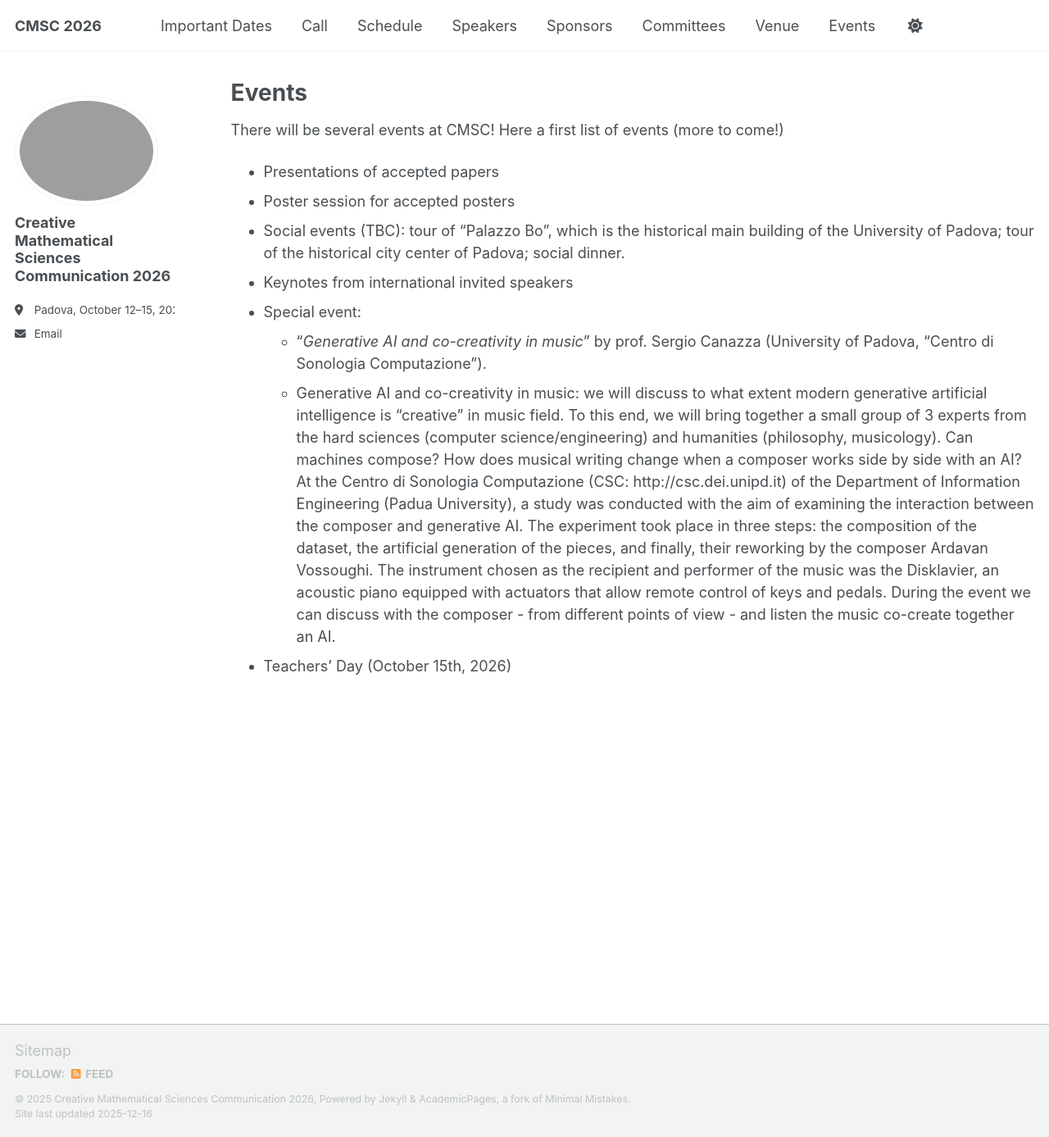
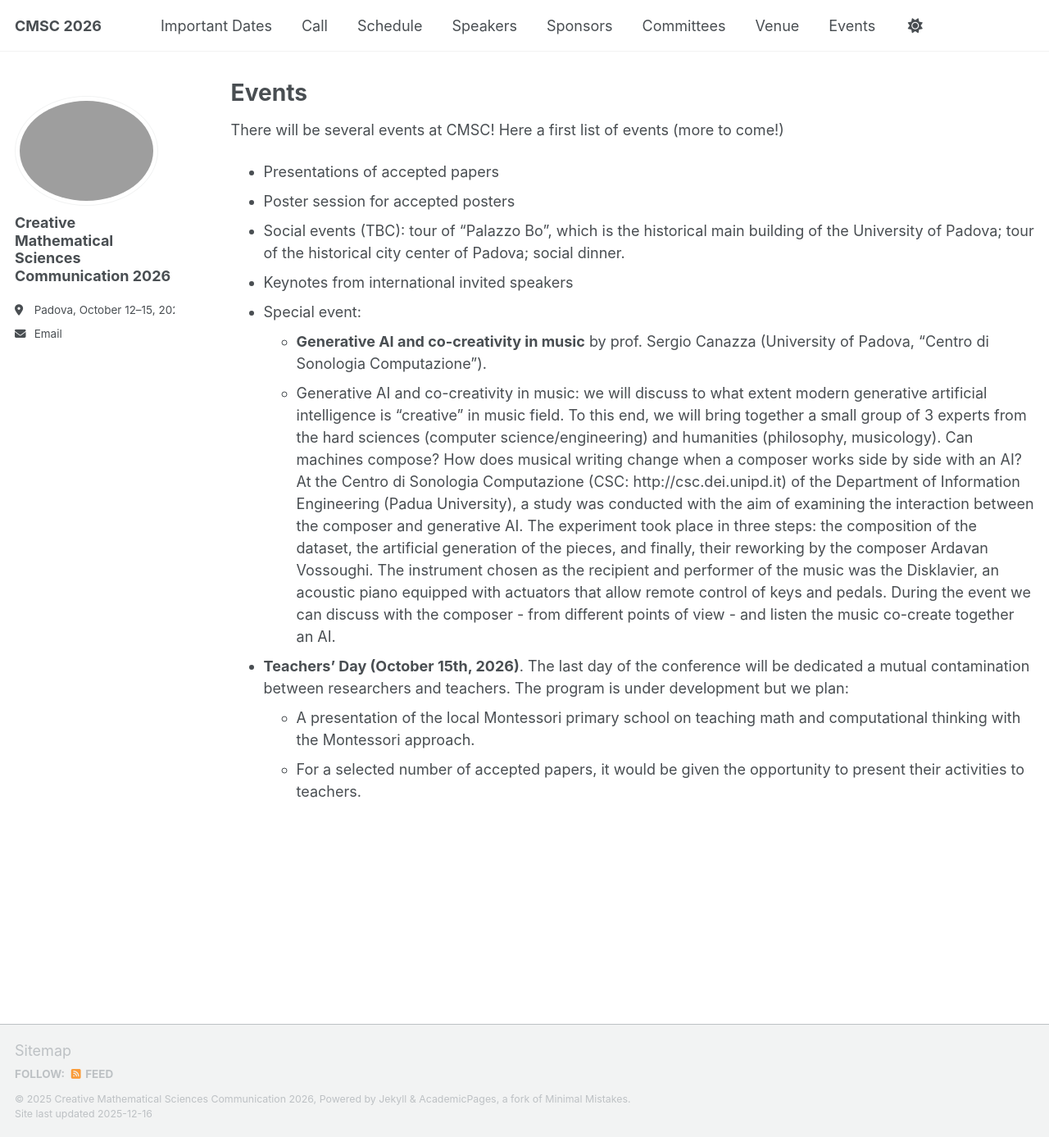
Before and after one commit to CMSC2026/cmsc2026.github.io, a Jekyll site: the page built from _pages/more-info.md, in a window 1280 px wide and 1387 px high. Shown: the whole window at 82% size. Built offline with Jekyll 4.4.1, drawn with Linux system fonts in a browser that asks for light colours; a script that is not in the unit is left out.

Commit message:
Update more-info.md

```diff
--- a/_pages/more-info.md
+++ b/_pages/more-info.md
@@ -12,6 +12,8 @@ There will be several events at CMSC! Here a first list of events (more to come!
 - Social events (TBC): tour of "Palazzo Bo", which is the historical main building of the University of Padova; tour of the historical city center of Padova; social dinner.
 - Keynotes from international invited speakers
 - Special event:
-  - "_Generative AI and co-creativity in music_" by prof. Sergio Canazza (University of Padova, "Centro di Sonologia Computazione").
+  - **Generative AI and co-creativity in music** by prof. Sergio Canazza (University of Padova, "Centro di Sonologia Computazione").
   -  Generative AI and co-creativity in music: we will discuss to what extent modern generative artificial intelligence is "creative" in music field. To this end, we will bring together a small group of 3 experts from the hard sciences (computer science/engineering) and humanities (philosophy, musicology). Can machines compose? How does musical writing change when a composer works side by side with an AI? At the Centro di Sonologia Computazione (CSC: http://csc.dei.unipd.it) of the Department of Information Engineering (Padua University), a study was conducted with the aim of examining the interaction between the composer and generative AI. The experiment took place in three steps: the composition of the dataset, the artificial generation of the pieces, and finally, their reworking by the composer Ardavan Vossoughi. The instrument chosen as the recipient and performer of the music was the Disklavier, an acoustic piano equipped with actuators that allow remote control of keys and pedals. During the event we can discuss with the composer - from different points of view - and listen the music co-create together an AI.
-- Teachers' Day (October 15th, 2026)
+- **Teachers' Day (October 15th, 2026)**. The last day of the conference will be dedicated a mutual contamination between researchers and teachers. The program is under development but we plan:
+  - A presentation of the local Montessori primary school on teaching math and computational thinking with the Montessori approach.
+  - For a selected number of accepted papers, it would be given the opportunity to present their activities to teachers.
```
Also changed, not shown: other parts of _pages/more-info.md (+1 -1 lines).
